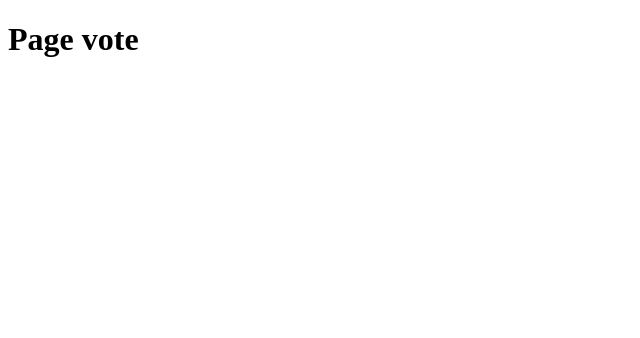
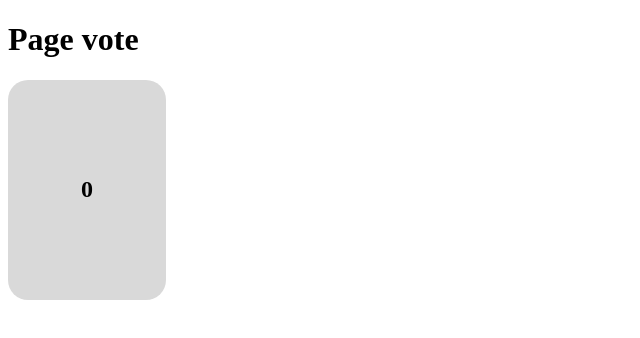
Before and after one commit to supavenir/planitPoker-ti, a Next.js app: page /vote in a window 1280 px wide. Shown: the top 338 px of the page, without its empty margins (0-640 px from the left). Built offline with nearby package versions, Linux system fonts and the light colour scheme.

Commit message:
display card on vote page + adding style to it

```diff
--- a/src/components/card.tsx
+++ b/src/components/card.tsx
@@ -1,7 +1,7 @@
 export default function Card() {
     return (
-        <div>
-            <p>Card</p>
+        <div className="card">
+            <h2>0</h2>
         </div>
     )
 }
--- a/src/pages/vote.tsx
+++ b/src/pages/vote.tsx
@@ -1,7 +1,10 @@
+import Card from '@/components/card';
+
 export default function Vote() {
     return (
         <div>
-            <h1>Page vote</h1>
+            <h1 className="title">Page vote</h1>
+            <Card></Card>
         </div>
     );
 }
--- a/src/styles/globals.css
+++ b/src/styles/globals.css
@@ -1,4 +1,23 @@
-h1 {
+* {
+  color: black;
+}
+
+.card {
+    background: #D9D9D9;
+    border-radius: 20px;
+    width: 158px;
+    text-align: center;
+    height: 220px;
+}
+
+.card h2 {
+  display: flex;
+  justify-content: center;
+  align-items: center;
+  height: 100%;
+}
+
+.title {
   color: black !important;
 }
 
```
Also changed, not shown: src/pages/vote/vote.tsx (deleted, +0 -9 lines).
